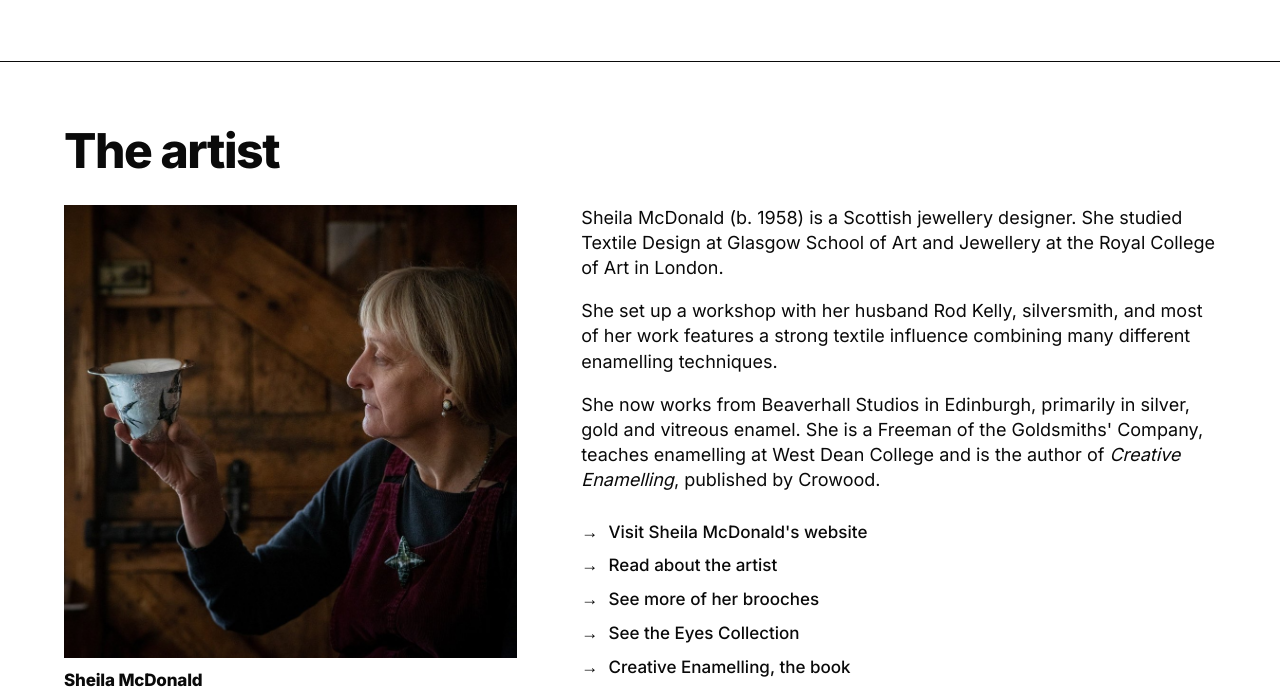
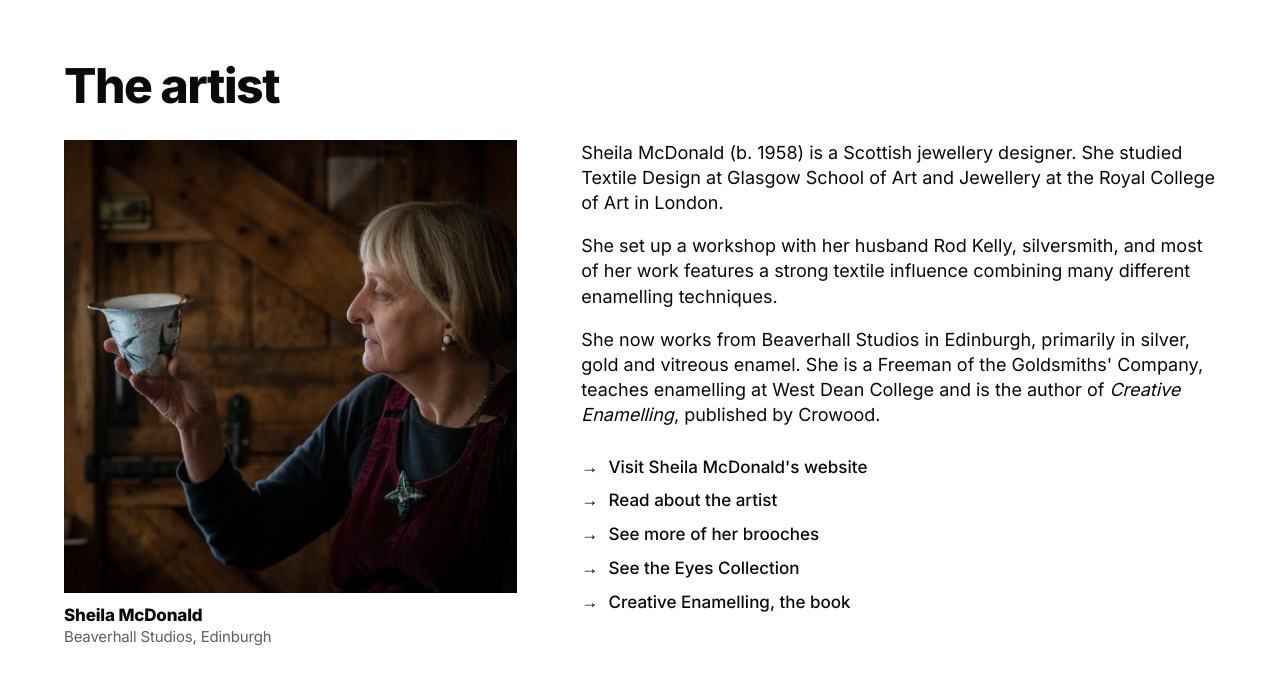
Before and after one commit to lrdj/nicki-sixty-one, a plain HTML site: page brooch.html in a window 1280 px wide. Shown: the part 947-1637 px from the top of the page. Drawn offline with Linux system fonts and the light colour scheme.

Commit message:
Update brooch.html

```diff
--- a/brooch.html
+++ b/brooch.html
@@ -141,7 +141,7 @@
     </div>
   </section>
 
-  <section class="wrap">
+  <section class="wrap" style="border-top: 0; padding-top: 0">
     <h2>The artist</h2>
     <div class="artist">
       <figure><img src="images/smd/studio-portrait.jpg" width="1000" height="955" loading="lazy" alt="Sheila McDonald in her studio, holding up a small enamelled silver vessel"><figcaption>Sheila McDonald<small>Beaverhall Studios, Edinburgh</small></figcaption></figure>
```
